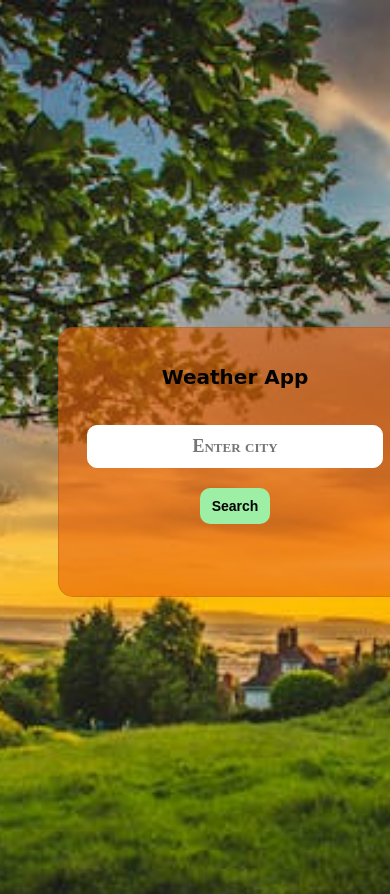
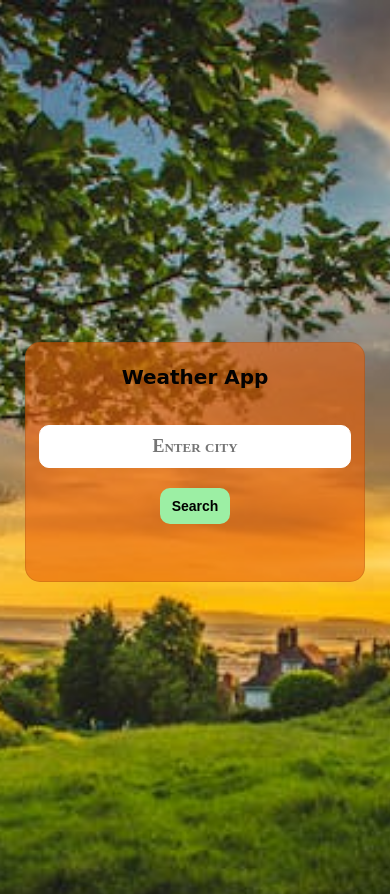
Before and after one commit to Prakrati1907/TECHPLEMENT, a plain HTML site: page index.html in a window 390 px wide. Drawn offline with Linux system fonts and the light colour scheme.

Commit message:
Update styles.css

```diff
--- a/styles.css
+++ b/styles.css
@@ -219,9 +219,10 @@ button:hover {
 
 @media (max-width: 480px) {
     #weather-container {
-        max-width: 80%;
-        padding: 20px;
-        margin: 10px auto;
+        max-width: 90%;
+        padding: 5px;
+        margin-left: -50px;
+        margin-right: 30px;
 
     }
 
```
